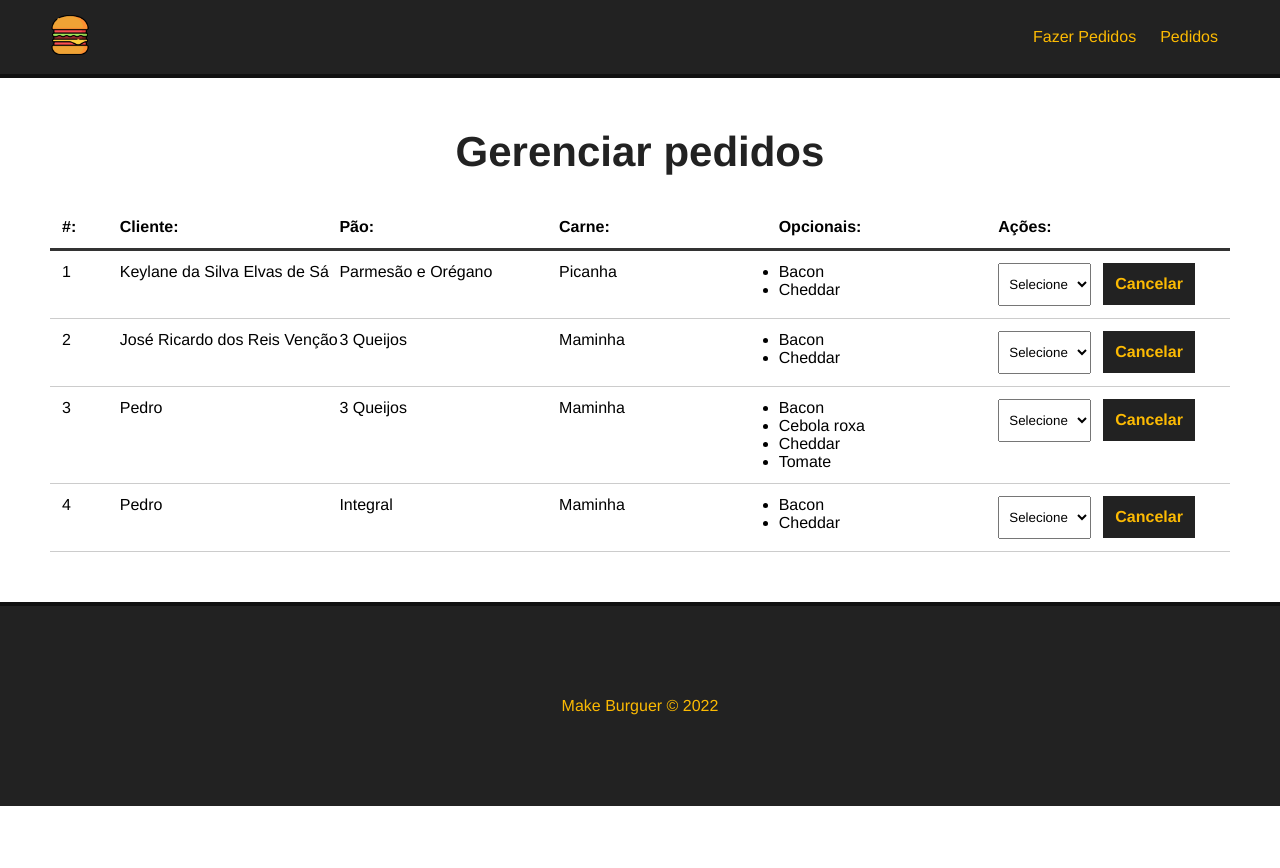
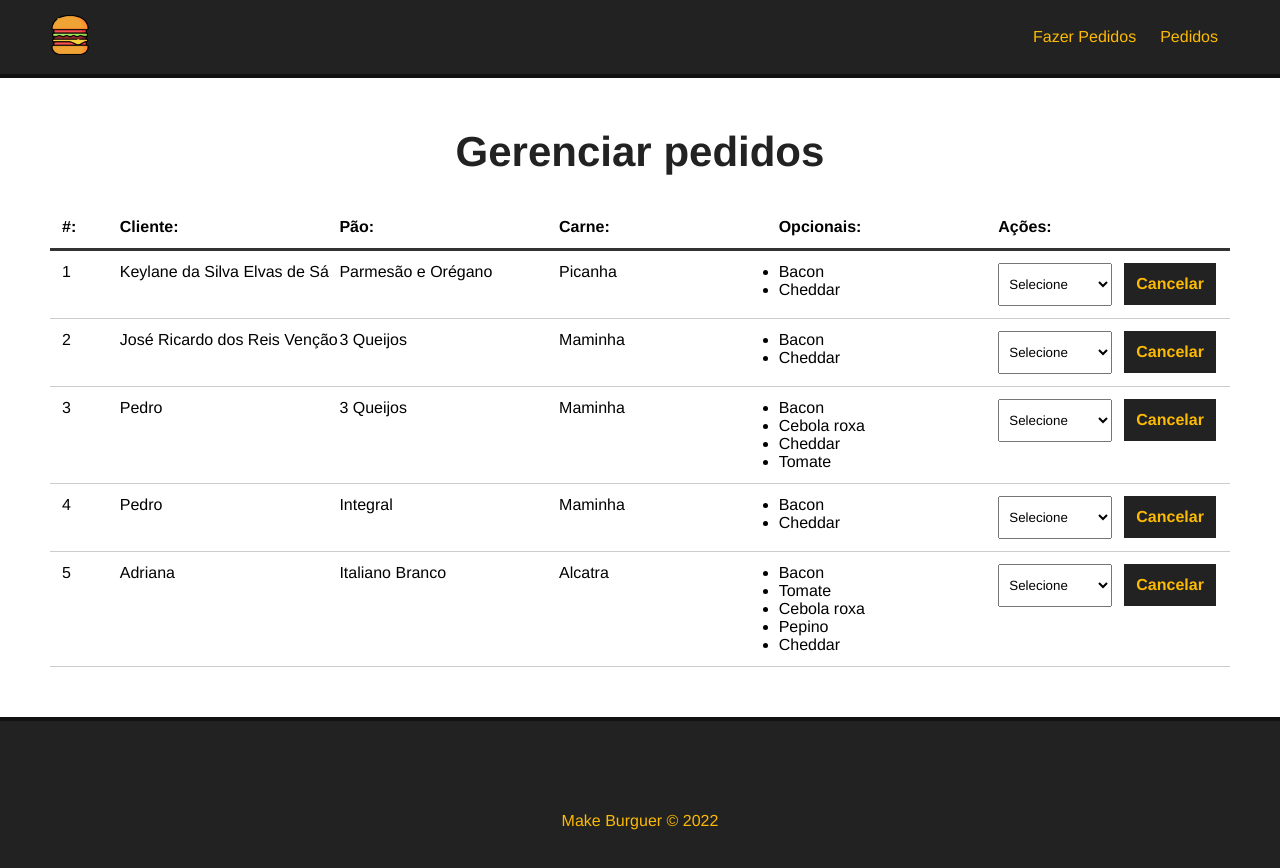
Before and after one commit to KeylaneSilva/initVuejs, a Vue app in the folder make-burguer/: page /pedidos in a window 1280 px wide. Shown: the top 868 px of the page. Before the commit the page ends 806 px from the top, so only its background shows below. Built offline with nearby package versions, Linux system fonts and the light colour scheme; data requests are answered from the project's data file.

Commit message:
recuperando status do pedido

```diff
--- a/make-burguer/db/db.json
+++ b/make-burguer/db/db.json
@@ -123,6 +123,20 @@
       ],
       "status": "Solicitado",
       "id": 4
+    },
+    {
+      "nome": "Adriana",
+      "carne": "Alcatra",
+      "pao": "Italiano Branco",
+      "opcionais": [
+        "Bacon",
+        "Tomate",
+        "Cebola roxa",
+        "Pepino",
+        "Cheddar"
+      ],
+      "status": "Solicitado",
+      "id": 5
     }
   ]
 }
--- a/make-burguer/src/components/Dashboard.vue
+++ b/make-burguer/src/components/Dashboard.vue
@@ -24,6 +24,9 @@
         <div>
           <select name="status" class="status">
             <option value="">Selecione</option>
+            <option v-for="statu in status" :key="statu.id" value="">
+              {{statu.tipo}}
+            </option>
           </select>
           <button class="delete-btn">Cancelar</button>
         </div>
@@ -52,7 +55,13 @@
         this.burgers = data;
         console.log(this.burgers)
 
-        // resgatando status
+        // resgatando status - refatorar para pegar
+        const req2 = await fetch("http://localhost:3000/status")
+        const data2 = await req2.json()
+
+        this.status = data2
+        console.log(this.status)
+
       }
     },
 
@@ -64,7 +73,7 @@
 
 <style scoped>
   #burger-table{
-    max-width: 1200px;
+    max-width: 1250px;
     margin: 0 auto;
   }
   #burger-table-heading,
```
